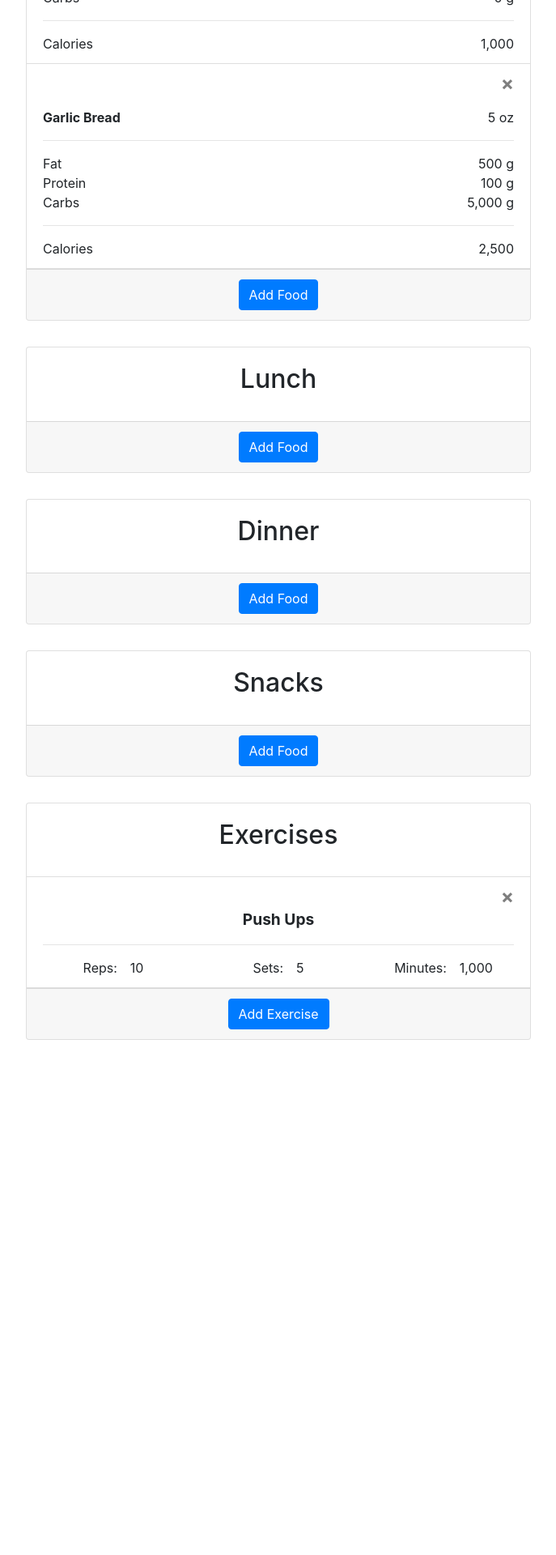
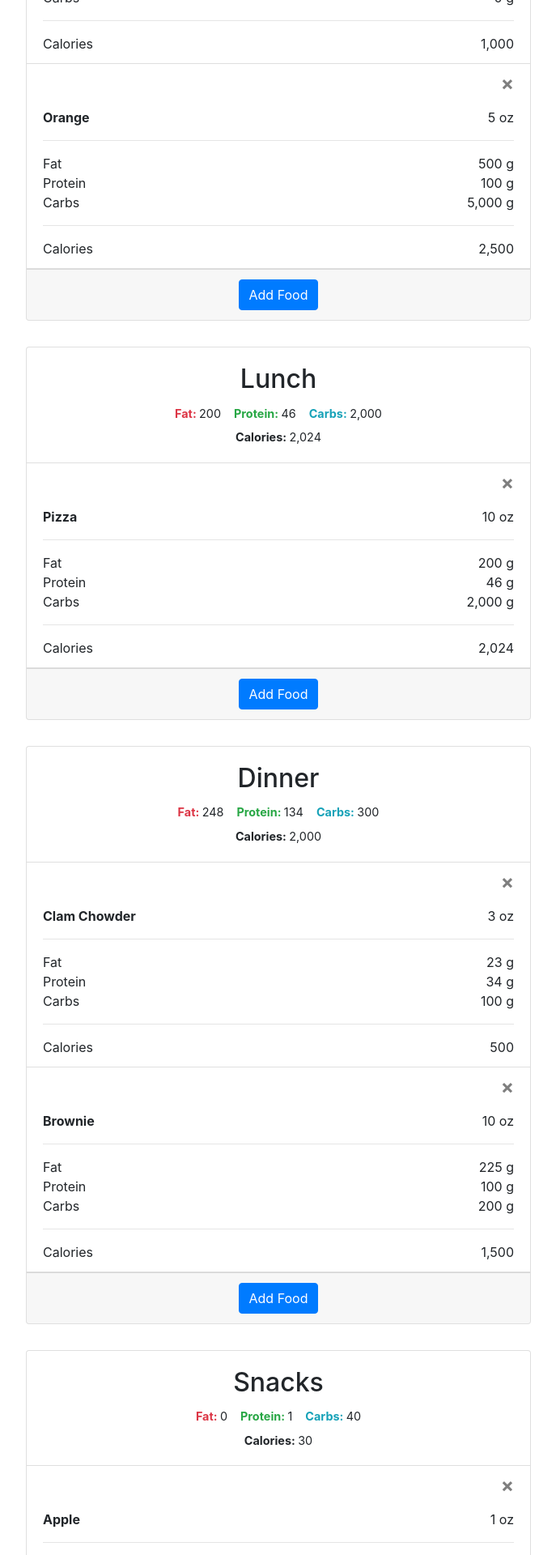
Before and after one commit to ctram/my-nutrition-app, a React (Create React App) app: page / in a window 1280 px wide. Shown: the part 500-2420 px from the top of the page at 81% size, without its empty margins (296-983 px from the left). Before the commit the page ends 1848 px from the top, so only its background shows below. Built offline with nearby package versions, Linux system fonts and the light colour scheme.

Commit message:
simplify mock data -- always use mock data for whatever day it happens to be when the app loads

```diff
--- a/src/components/App.js
+++ b/src/components/App.js
@@ -17,7 +17,7 @@ import Toast from "../components/Toast";
 
 import foodTemplatesData from "../mock-data/food-templates.json";
 import exerciseTemplatesData from "../mock-data/exercise-templates.json";
-import mockDays from "../mock-data/days.json";
+import mockToday from "../mock-data/today.json";
 import { newDayTemplate } from "../helpers/days";
 
 class App extends React.Component {
@@ -52,12 +52,14 @@ class App extends React.Component {
 
     // mimic a call to server for data.
     Promise.resolve().then(() => {
-      const { days } = this.state;
+      const { days, date } = this.state;
+
+      days[date] = mockToday;
 
       this.setState({
+        days,
         foodTemplates: foodTemplatesData.foods,
-        exerciseTemplates: exerciseTemplatesData.exercises,
-        days: { ...days, ...mockDays }
+        exerciseTemplates: exerciseTemplatesData.exercises
       });
     });
   }
--- a/src/mock-data/days.json
+++ /dev/null
@@ -1,54 +0,0 @@
-{
-  "2019-09-14": {
-    "foods": {
-      "breakfast": {
-        "items": [
-          {
-            "id": 1,
-            "name": "fried chicken",
-            "servingSize": 3,
-            "servingUnit": "ounce",
-            "numberServings": 2,
-            "nutrition": {
-              "fat": 30,
-              "protein": 300,
-              "carbs": 0,
-              "calories": 500
-            }
-          },
-          {
-            "id": 2,
-            "name": "garlic bread",
-            "servingSize": 1,
-            "servingUnit": "ounce",
-            "numberServings": 5,
-            "nutrition": {
-              "fat": 100,
-              "protein": 20,
-              "carbs": 1000,
-              "calories": 500
-            }
-          }
-        ]
-      },
-      "lunch": {
-        "items": []
-      },
-      "dinner": {
-        "items": []
-      },
-      "snacks": {
-        "items": []
-      }
-    },
-    "exercises": [
-      {
-        "id": 1,
-        "name": "push ups",
-        "repsPerSet": 10,
-        "numberOfSets": 5,
-        "duration": 1000
-      }
-    ]
-  }
-}
--- /dev/null
+++ b/src/mock-data/today.json
@@ -0,0 +1,107 @@
+{
+  "foods": {
+    "breakfast": {
+      "items": [
+        {
+          "id": 1,
+          "name": "pancakes",
+          "servingSize": 3,
+          "servingUnit": "ounce",
+          "numberServings": 2,
+          "nutrition": {
+            "fat": 30,
+            "protein": 300,
+            "carbs": 0,
+            "calories": 500
+          }
+        },
+        {
+          "id": 2,
+          "name": "orange",
+          "servingSize": 1,
+          "servingUnit": "ounce",
+          "numberServings": 5,
+          "nutrition": {
+            "fat": 100,
+            "protein": 20,
+            "carbs": 1000,
+            "calories": 500
+          }
+        }
+      ]
+    },
+    "lunch": {
+      "items": [
+        {
+          "id": 3,
+          "name": "pizza",
+          "servingSize": 5,
+          "servingUnit": "ounce",
+          "numberServings": 2,
+          "nutrition": {
+            "fat": 100,
+            "protein": 23,
+            "carbs": 1000,
+            "calories": 1012
+          }
+        }
+      ]
+    },
+    "dinner": {
+      "items": [
+        {
+          "id": 4,
+          "name": "clam chowder",
+          "servingSize": 3,
+          "servingUnit": "ounce",
+          "numberServings": 1,
+          "nutrition": {
+            "fat": 23,
+            "protein": 34,
+            "carbs": 100,
+            "calories": 500
+          }
+        },
+        {
+          "id": 5,
+          "name": "brownie",
+          "servingSize": 2,
+          "servingUnit": "ounce",
+          "numberServings": 5,
+          "nutrition": {
+            "fat": 45,
+            "protein": 20,
+            "carbs": 40,
+            "calories": 300
+          }
+        }
+      ]
+    },
+    "snacks": {
+      "items": [
+        {
+          "id": 6,
+          "name": "apple",
+          "servingSize": 1,
+          "servingUnit": "ounce",
+          "numberServings": 1,
+          "nutrition": {
+            "fat": 0,
+            "protein": 1,
+            "carbs": 40,
+            "calories": 30
+          }
+        }
+      ]
+    }
+  },
+  "exercises": [
+    {
+      "id": 1,
+      "name": "push ups",
+      "repsPerSet": 10,
+      "numberOfSets": 5,
+      "duration": 1000
+    }
+  ]
+}
```
